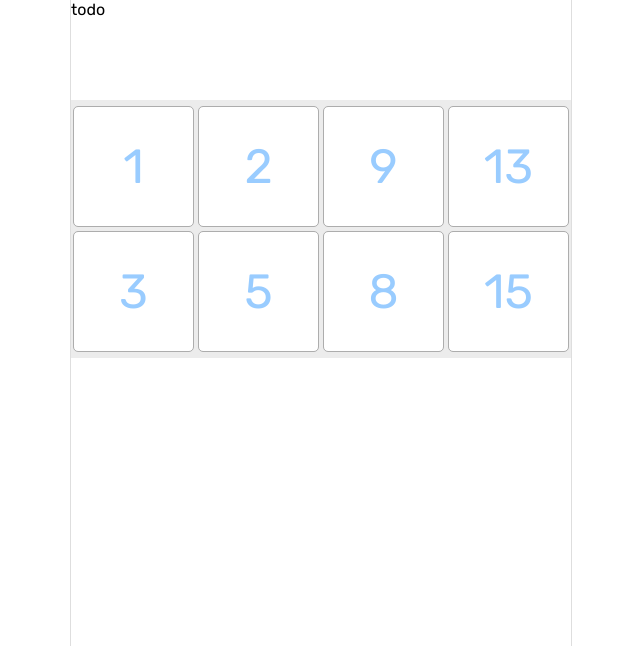
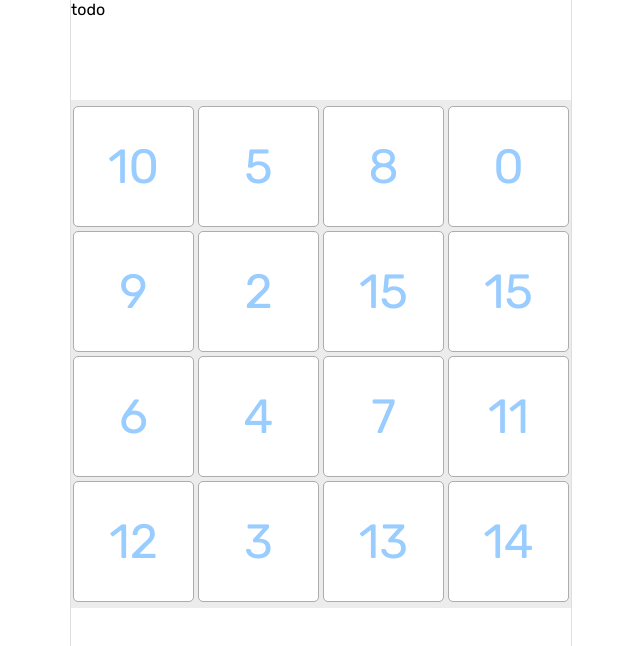
Before and after one commit to kis0421/react-sliding-puzzle-game, a React app: page / in a window 1280 px wide. Shown: the top 646 px of the page, without its empty margins (319-959 px from the left). Built offline with nearby package versions, Linux system fonts and the light colour scheme.

Commit message:
tile random set 추가

```diff
--- a/src/App.tsx
+++ b/src/App.tsx
@@ -1,23 +1,22 @@
-import * as React from "react";
+import React, { useState } from "react";
 import NavigationHeader from "./components/NavigationHeader";
 import Tile from "./components/Tile";
+import { shuffle, divisionArray } from "./utils"
 
 const App = () => {
+  const row = 4;
+  const defaultTiles = divisionArray(shuffle([0, 2, 3, 4, 5, 6, 7, 8, 9, 10, 11, 12, 13, 14, 15, 15]), row)
+  const [tiles, setTiles] = useState(defaultTiles)
+
   return <div id="slidingPuzzleWrap">
     <NavigationHeader />
-    <div className="puzzleRowWrap">
-      <Tile tileNumber={1} />
-      <Tile tileNumber={2} />
-      <Tile tileNumber={9} />
-      <Tile tileNumber={13} />
-    </div>
-    <div className="puzzleRowWrap">
-      <Tile tileNumber={3} />
-      <Tile tileNumber={5} />
-      <Tile tileNumber={8} />
-      <Tile tileNumber={15} />
-    </div>
-
+    {tiles.map((puzzleWrap, index) => {
+      return <div className="puzzleRowWrap" key={index}>
+        {puzzleWrap.map((tile) => {
+          return <Tile tileNumber={tile} key={tile} />
+        })}
+      </div>
+    })}
   </div>;
 }
 export default App;
```
